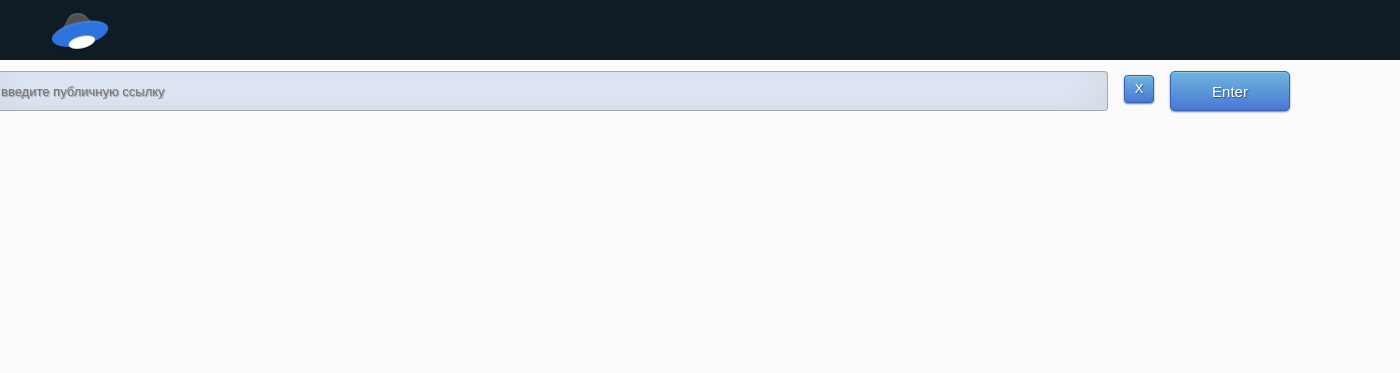
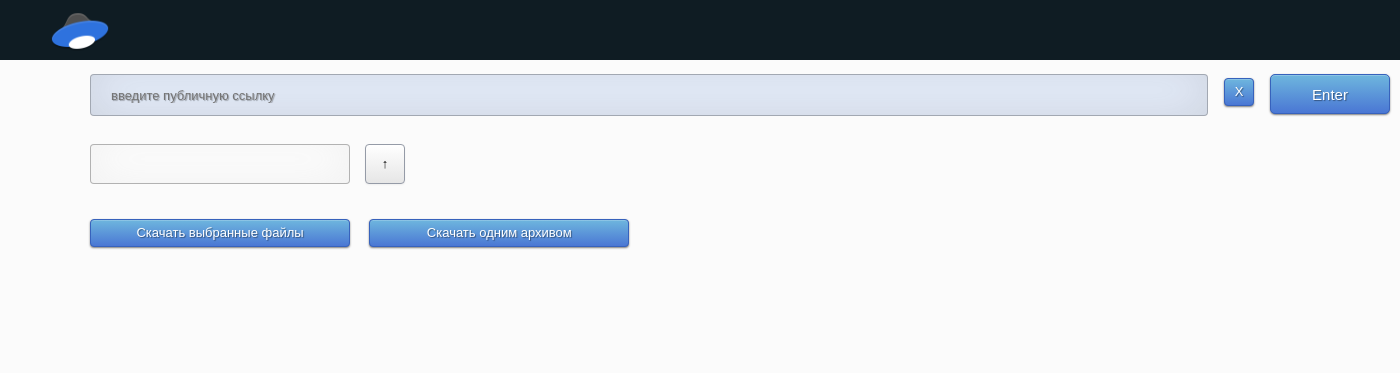
Before and after one commit to SwedL/ydisk_app, a Django app: page /public-key/ in a window 1400 px wide. Shown: the top 373 px of the page. Run offline with Django 5.2, Linux system fonts and the light colour scheme; style sheets or scripts are compiled from the project's sources; some libraries are stand-ins or nearby versions.

Commit message:
add all buttons and content to public_key page

```diff
--- a/ydisk/actions/forms.py
+++ b/ydisk/actions/forms.py
@@ -19,6 +19,6 @@
 
     public_key = forms.CharField(
         required=True,
-        widget=forms.TextInput(attrs={'placeholder': 'введите публичную ссылку'}),
+        widget=forms.TextInput(attrs={'class': 'input_public_key', 'placeholder': 'введите публичную ссылку'}),
         label='public_key',
     )
--- a/ydisk/actions/static/actions/css/public_link.css
+++ b/ydisk/actions/static/actions/css/public_link.css
@@ -108,10 +108,29 @@
 /* line 83, ../../Users/Алексей/PycharmProjects/yandex_disk_app/ydisk/actions/static/actions/sass/public_link.sass */
 .btn-block {
   width: 120px;
-  display: block;
 }
 
-/* line 87, ../../Users/Алексей/PycharmProjects/yandex_disk_app/ydisk/actions/static/actions/sass/public_link.sass */
+/* line 86, ../../Users/Алексей/PycharmProjects/yandex_disk_app/ydisk/actions/static/actions/sass/public_link.sass */
+.btn-x {
+  margin-top: 4px;
+}
+
+/* line 88, ../../Users/Алексей/PycharmProjects/yandex_disk_app/ydisk/actions/static/actions/sass/public_link.sass */
+.btn-level-up {
+  width: 40px;
+  height: 40px;
+  padding: 0;
+  color: #000000;
+  border: 1px solid #959ba7;
+}
+
+/* line 94, ../../Users/Алексей/PycharmProjects/yandex_disk_app/ydisk/actions/static/actions/sass/public_link.sass */
+.btn-downloads {
+  width: 20%;
+  margin-right: 15px;
+}
+
+/* line 99, ../../Users/Алексей/PycharmProjects/yandex_disk_app/ydisk/actions/static/actions/sass/public_link.sass */
 * {
   -webkit-box-sizing: border-box;
   -moz-box-sizing: border-box;
@@ -120,31 +139,30 @@
   box-sizing: border-box;
 }
 
-/* line 94, ../../Users/Алексей/PycharmProjects/yandex_disk_app/ydisk/actions/static/actions/sass/public_link.sass */
+/* line 106, ../../Users/Алексей/PycharmProjects/yandex_disk_app/ydisk/actions/static/actions/sass/public_link.sass */
 html {
   width: 100%;
   height: 100%;
   overflow: hidden;
 }
 
-/* line 99, ../../Users/Алексей/PycharmProjects/yandex_disk_app/ydisk/actions/static/actions/sass/public_link.sass */
+/* line 111, ../../Users/Алексей/PycharmProjects/yandex_disk_app/ydisk/actions/static/actions/sass/public_link.sass */
 .public_link {
   position: absolute;
-  top: 25%;
+  top: 28%;
   left: 10%;
-  margin: -150px 0 0 -150px;
+  margin: -150px 0 0 -50px;
   width: 1300px;
   height: 300px;
 }
 
-/* .login h1 { color: #fff; text-shadow: 0 0 10px rgba(0,0,0,0.3); letter-spacing:1px; text-align:center; } */
-/* line 109, ../../Users/Алексей/PycharmProjects/yandex_disk_app/ydisk/actions/static/actions/sass/public_link.sass */
-input {
+/* line 119, ../../Users/Алексей/PycharmProjects/yandex_disk_app/ydisk/actions/static/actions/sass/public_link.sass */
+.input_public_key {
   width: 86%;
   background: #E8F0FE;
   border: none;
   outline: none;
-  padding: 10px;
+  padding: 20px;
   font-size: 13px;
   text-shadow: 1px 1px 1px rgba(0, 0, 0, 0.3);
   border: 1px solid rgba(0, 0, 0, 0.3);
@@ -157,16 +175,45 @@
   transition: box-shadow .5s ease;
 }
 
-/* line 127, ../../Users/Алексей/PycharmProjects/yandex_disk_app/ydisk/actions/static/actions/sass/public_link.sass */
-.form__clear {
+/* line 137, ../../Users/Алексей/PycharmProjects/yandex_disk_app/ydisk/actions/static/actions/sass/public_link.sass */
+.form__public_key {
   display: flex;
   justify-content: space-between;
   height: 40px;
+  margin-bottom: 30px;
 }
 
-/* line 132, ../../Users/Алексей/PycharmProjects/yandex_disk_app/ydisk/actions/static/actions/sass/public_link.sass */
-.btn-x {
-  margin-top: 4px;
+/* line 144, ../../Users/Алексей/PycharmProjects/yandex_disk_app/ydisk/actions/static/actions/sass/public_link.sass */
+.public_resources__path {
+  display: flex;
+  width: 100%;
+  height: 55px;
+}
+
+/* line 148, ../../Users/Алексей/PycharmProjects/yandex_disk_app/ydisk/actions/static/actions/sass/public_link.sass */
+.public_resources__path_str {
+  width: 20%;
+  margin-bottom: 15px;
+  margin-right: 15px;
+  background: #ffffff;
+  border: none;
+  outline: none;
+  padding: 10px;
+  font-size: 13px;
+  text-shadow: 1px 1px 1px rgba(0, 0, 0, 0.3);
+  border: 1px solid rgba(0, 0, 0, 0.3);
+  border-radius: 4px;
+  box-shadow: inset 0 -5px 45px rgba(185, 185, 185, 0.2), 0 1px 1px rgba(255, 255, 255, 0.2);
+  -webkit-transition: box-shadow .5s ease;
+  -moz-transition: box-shadow .5s ease;
+  -o-transition: box-shadow .5s ease;
+  -ms-transition: box-shadow .5s ease;
+  transition: box-shadow .5s ease;
+}
+
+/* line 166, ../../Users/Алексей/PycharmProjects/yandex_disk_app/ydisk/actions/static/actions/sass/public_link.sass */
+.public_resources__table {
+  margin-bottom: 20px;
 }
 
 /*# sourceMappingURL=public_link.css.map */
--- a/ydisk/actions/templates/actions/public_link.html
+++ b/ydisk/actions/templates/actions/public_link.html
@@ -11,27 +11,40 @@
 {% block content %}
 
 <div class="public_link">
-    <h1></h1>
     <form method="post">
         {% csrf_token %}
 
-        <div class="form__clear">
+        <div class="form__public_key">
         {{form.public_key}}
         <a href="{% url 'actions:clear_link' %}"><button type="button" class="btn btn-primary btn-x">X</button></a>
-        <button type="submit" class="btn btn-primary btn-block btn-large">Enter</button>
+        <button class="btn btn-primary btn-block btn-large" name="enter_public_key" type="submit">Enter</button>
         <!-- <button type="submit" class="btn btn-primary" -->
             <!-- style="--bs-btn-padding-y: .15rem; --bs-btn-padding-x: .5rem; --bs-btn-font-size: .75rem;">Enter</button> -->
         </div>
 
+        <div class="public_link__data public_resources">
+            <div class="public_resources__path">
+                <div class="public_resources__path_str">{{public_resources_path}}</div>
+                <button class="btn btn-level-up" name="level_up" type="submit">&#8593</button>
+            </div>
+            <table class="public_resources__table" style="width:100%">
+                {% for pr in public_resources %}
+                <tr>
+                    <td>
+                        <input class="resource" id="id_resource" type="checkbox" name="{{pr.name}}" value="1"
+                            data-price="{{pr.type}}"
+                            onclick="WashDis(1, 6)">
+                        <label for="id_resource">{{pr.path}}</label>
+                    </td>
+                </tr>
+                {% endfor %}
+            </table>
+            <div class="public_resources__downloads">
+                <button class="btn btn-primary btn-block btn-downloads" name="download_selected" type="submit">Скачать выбранные файлы</button>
+                <button class="btn btn-primary btn-block btn-downloads" name="download_all" type="submit">Скачать одним архивом</button>
+            </div>
+        </div>
     </form>
-    <div class="forecast">
-        {% for dt in date_and_temperature_list %}
-            <div class="forecast__days">{{dt.date|date:"d"}} {{dt.date|date:"D"}}
-                        <br>{{dt.temperature|default:"-"}}&#8451
-            </div>
-        {% endfor %}
-    </div>
-
 </div>
 
 {% endblock %}
--- a/ydisk/actions/views.py
+++ b/ydisk/actions/views.py
@@ -50,6 +50,7 @@
         public_key = request.POST['public_key']
         raw_data_public_resources = self.client.get_public_meta(public_key)
 
+        public_resources_path = raw_data_public_resources.path
         public_resources = []
         for s in raw_data_public_resources.public_listdir():
             public_resources.append(PublicResource(
@@ -64,6 +65,8 @@
         context = {
             'form': self.form_class(request.POST),
             'title': self.title,
+            'public_resources_path': public_resources_path,
+            'public_resources': public_resources,
         }
 
         return render(request, 'actions/public_link.html', context=context)
```
Also changed, not shown: ydisk/actions/static/actions/sass/public_link.sass (+46 -10 lines), ydisk/db.sqlite3, 1 other file.
